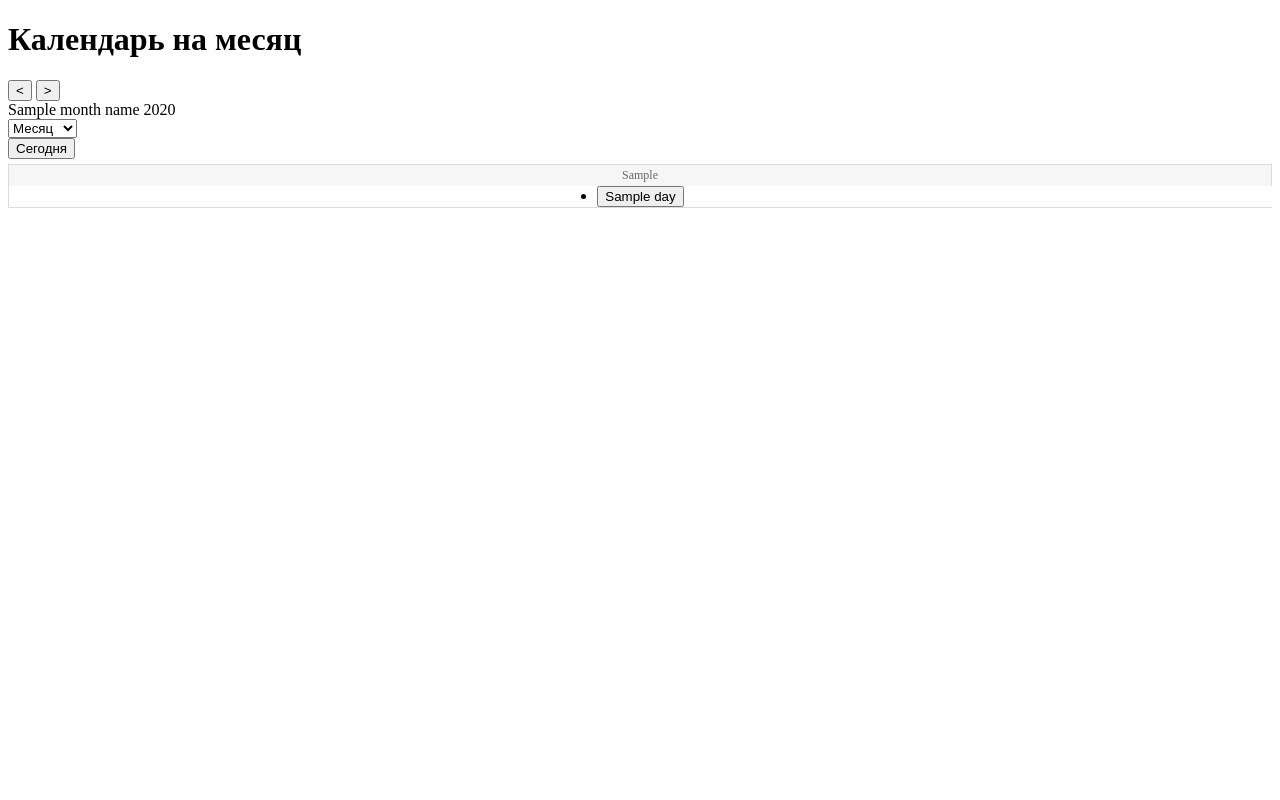
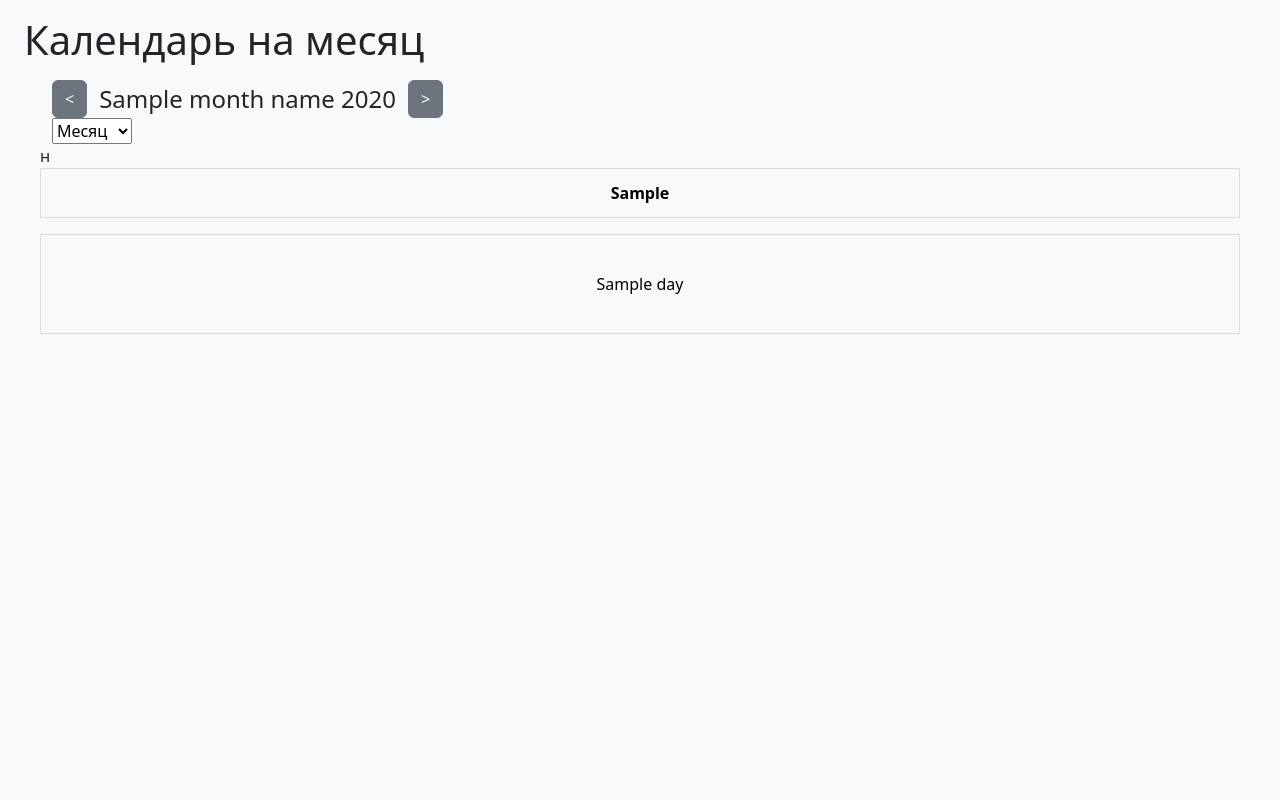
Before and after one commit to nuledro4/5---2-, a Python web app: template templates/calendar_month.html in a window 1280 px wide. Run offline with Jinja, Linux system fonts and the light colour scheme; the template is opened without the code that fills it: most values are stand-ins (such as "Sample title", 1, 10 or a date in 2020); some libraries are stand-ins or nearby versions.

Commit message:
месяц
Signed-off-by: valery <mvpodtsykin@gmail.com>

```diff
--- a/templates/calendar_month.html
+++ b/templates/calendar_month.html
@@ -3,62 +3,134 @@
 <head>
     <meta charset="UTF-8">
     <title>Календарь на месяц</title>
-    <link href="https://cdn.jsdelivr.net/npm/bootstrap@5.3.3/dist/css/bootstrap.min.css">
-    <link rel="stylesheet" type="text/css" href="{{ url_for('static', filename='css/calendar.css') }}">
-    <link rel="stylesheet" type="text/css" href="{{ url_for('static', filename='css/calendar_month.css') }}">
+    <link href="https://cdn.jsdelivr.net/npm/bootstrap@5.3.3/dist/css/bootstrap.min.css" rel="stylesheet" integrity="sha384-QWTKZyjpPEjISv5WaRU9OFeRpok6YctnYmDr5pNlyT2bRjXh0JMhjY6hW+ALEwIH" crossorigin="anonymous">
+    <script src="https://cdn.jsdelivr.net/npm/bootstrap@5.3.3/dist/js/bootstrap.bundle.min.js" integrity="sha384-YvpcrYf0tY3lHB60NNkmXc5s9fDVZLESaAA55NDzOxhy9GkcIdslK1eN7N6jIeHz" crossorigin="anonymous"></script>
+    <script>
+        function handleCalendarViewChange() {
+            const view = document.getElementById('select_calendar').value;
+            const currentYear = { current_year };
+            const currentMonth = { current_month };
+            const currentDay = { current_day };
+
+            if (view === 'day') {
+                window.location.href = `/calendar/day/${currentYear}/${currentMonth}/${currentDay}`;
+            } else if (view === 'week') {
+                window.location.href = `/calendar/week/${currentYear}/${currentMonth}/${currentDay}`;
+            } else if (view === 'month') {
+                window.location.href = `/calendar/month/${currentYear}/${currentMonth}`;
+            }
+        }
+    </script>
+    <style>
+        html, body {
+            height: 100%;
+            overflow: hidden;
+            margin: 0;
+            padding: 0;
+        }
+        .calendar {
+            display: flex;
+            flex-wrap: wrap;
+        }
+        .calendar-day, .weekday-header {
+            flex: 1 0 14.28%;
+            height: 100px; /* Высота ячеек */
+            display: flex;
+            align-items: center;
+            justify-content: center;
+            border: 1px solid #ddd;
+            background-color: white;
+            color: black;
+            font-size: 1rem;
+        }
+        .weekday-header {
+            background-color: #f8f9fa;
+            font-weight: bold;
+            height: 50px; /* Высота ячеек для дней недели */
+        }
+        .calendar-day.other_month {
+            background-color: #f8f9fa;
+        }
+        .calendar-day .btn {
+            width: 100%;
+            height: 100%;
+            display: flex;
+            align-items: center;
+            justify-content: center;
+            color: black;
+            font-size: 1rem;
+        }
+        .calendar-day .btn .badge {
+            color: black;
+        }
+        .calendar-day .btn .badge.bg-primary {
+            color: white;
+        }
+        .month-header {
+            margin-top: 1rem;
+        }
+        .month-nav {
+            gap: 0.5rem;
+        }
+        .select-calendar {
+            margin-bottom: 1rem;
+        }
+        .today-button {
+            margin: 1rem 0; /* Отступ сверху и снизу для кнопки */
+        }
+    </style>
 </head>
-<body>
-    <div class="container mt-5">
-        <h1 class="mb-4 text-start">Календарь на месяц</h1>
+<body class="bg-light d-flex flex-column">
+    <div class="container-fluid px-4 mb-5">
+        <h1 class="bg-light mt-3">Календарь на месяц</h1>
 
-        <div class="d-flex justify-content-between align-items-center mb-3">
-            <div>
-                <button class="btn btn-secondary" title="Предыдущий месяц" onclick="window.location='/calendar/month{{ previous_month_link }}'">&lt;</button>
-                <button class="btn btn-secondary" title="Следующий месяц" onclick="window.location='/calendar/month{{ next_month_link }}'">&gt;</button>
+        <div class="row justify-content-between align-items-center month-header mx-3">
+            <div class="col-auto d-flex align-items-center month-nav">
+                <button class="btn btn-secondary me-1" title="Предыдущий месяц" onclick="window.location='/calendar/month{{ previous_month_link }}'">&lt;</button>
+                <h4 class="fw-light mb-0">{{ month_name }} {{ year }}</h4>
+                <button class="btn btn-secondary ms-1" title="Следующий месяц" onclick="window.location='/calendar/month{{ next_month_link }}'">&gt;</button>
             </div>
-            <div class="current-date ms-auto">
-                {{ month_name }} {{ year }}
-            </div>
-        </div>
-
-        <div class="text-end mb-3">
-            <select class="form-select" name="select_calendar" id="select_calendar" style="width: auto;">
+            <div class="select_calendar">
+                <select name="select_calendar" id="select_calendar">
                   <option value="day">День</option>
                   <option value="week">Неделя</option>
                   <option value="month" selected>Месяц</option>
                 </select>
+            </div>н
         </div>
 
-        {% if month != current_month or year != current_year %}
-            <div class="text-center mb-3">
-                <button class="btn btn-primary" title="{{ current_day }} {{ current_month_name }} {{ current_year }}" onclick="window.location='/calendar/month/'">Сегодня</button>
-            </div>
-        {% endif %}
 
-        <ul class="list-group list-group-horizontal text-center mb-3 calendar-header">
+        <div class="row mx-3">
+            <ul class="calendar-header p-0 d-flex w-100">
                 {% for weekday_header in weekdays_headers %}
-                <li class="list-group-item flex-fill weekday-header">{{ weekday_header }}</li>
+                    <li class="weekday-header">{{ weekday_header }}</li>
                 {% endfor %}
             </ul>
+        </div>
 
-        <ul class="list-group list-group-horizontal flex-wrap calendar" id="calendar">
+        <!-- <div class="row justify-content-center today-button">
+            {% if day != current_day or month != current_month or year != current_year %}
+                <button type="button" class="btn btn-primary" title="{{ current_day }} {{ current_month_name }} {{ current_year }}" onclick="window.location='/calendar/day/{{ current_year }}/{{ current_month }}/{{ current_day }}'">Сегодня</button>
+            {% endif %}
+        </div> -->
+
+        <div class="row calendar mx-3 flex-grow-1">
             {% for day in month_days %}
-                <li class="list-group-item p-2 flex-fill {% if day.month != month %} bg-light other_month {% else %} bg-white {% endif %}" data-year="{{ day.year }}" data-month="{{ day.month }}" data-day="{{ day.day }}">
+                <div class="calendar-day {% if day.month != month %}other_month{% endif %}">
                     <button type="submit" class="btn btn-link text-decoration-none p-0" onclick="window.location='/calendar/day/{{day.year}}/{{day.month}}/{{day.day}}'">
                         {% if day.day == current_day and day.month == current_month and day.year == current_year %}
                             <span class="badge bg-primary">{{ day.day }}</span>
-                        {% elif days_of_events and day.day in days_of_events %}
+                        {% elif days_of_events and day.day in days_of_events and day.month == current_month%}
                             <span class="badge bg-success">{{ day.day }}</span>
                         {% else %}
                             <span>{{ day.day }}</span>
                         {% endif %}
                     </button>
-                </li>
+                </div>
             {% endfor %}
-        </ul>
         </div>
-
-    <script src="https://cdn.jsdelivr.net/npm/bootstrap@5.3.3/dist/js/bootstrap.bundle.min.js" integrity="sha384-YvpcrYf0tY3lHB60NNkmXc5s9fDVZLESaAA55NDzOxhy9GkcIdslK1eN7N6jIeHz" crossorigin="anonymous"></script>
-    <script src="{{ url_for('static', filename='js/select_calendar.js') }}"></script>
+    </div>
 </body>
 </html>
+
+<script src="{{ url_for('static', filename='js/select_calendar.js') }}"></script>
```
Lines whose indentation alone changed are shown as unchanged.
